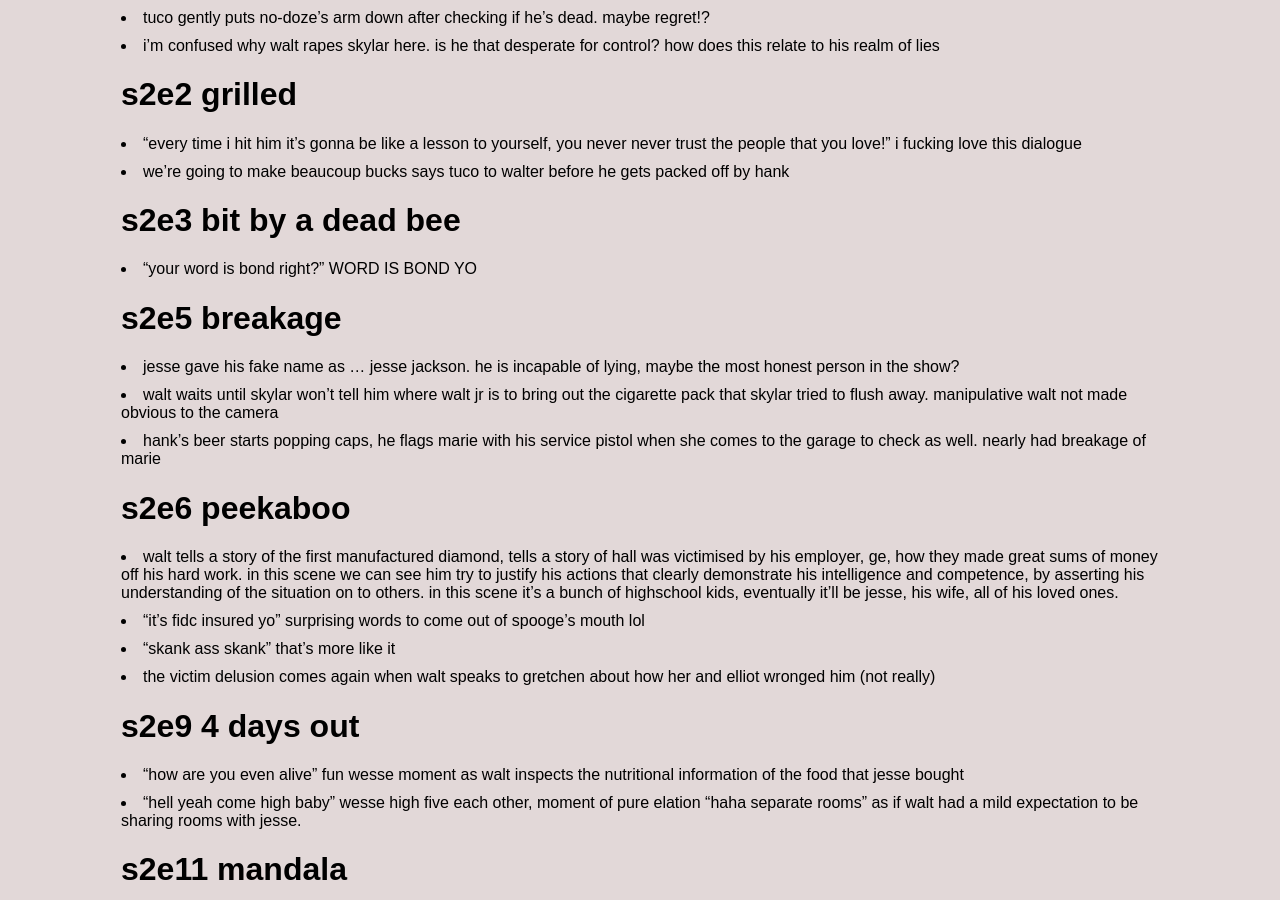
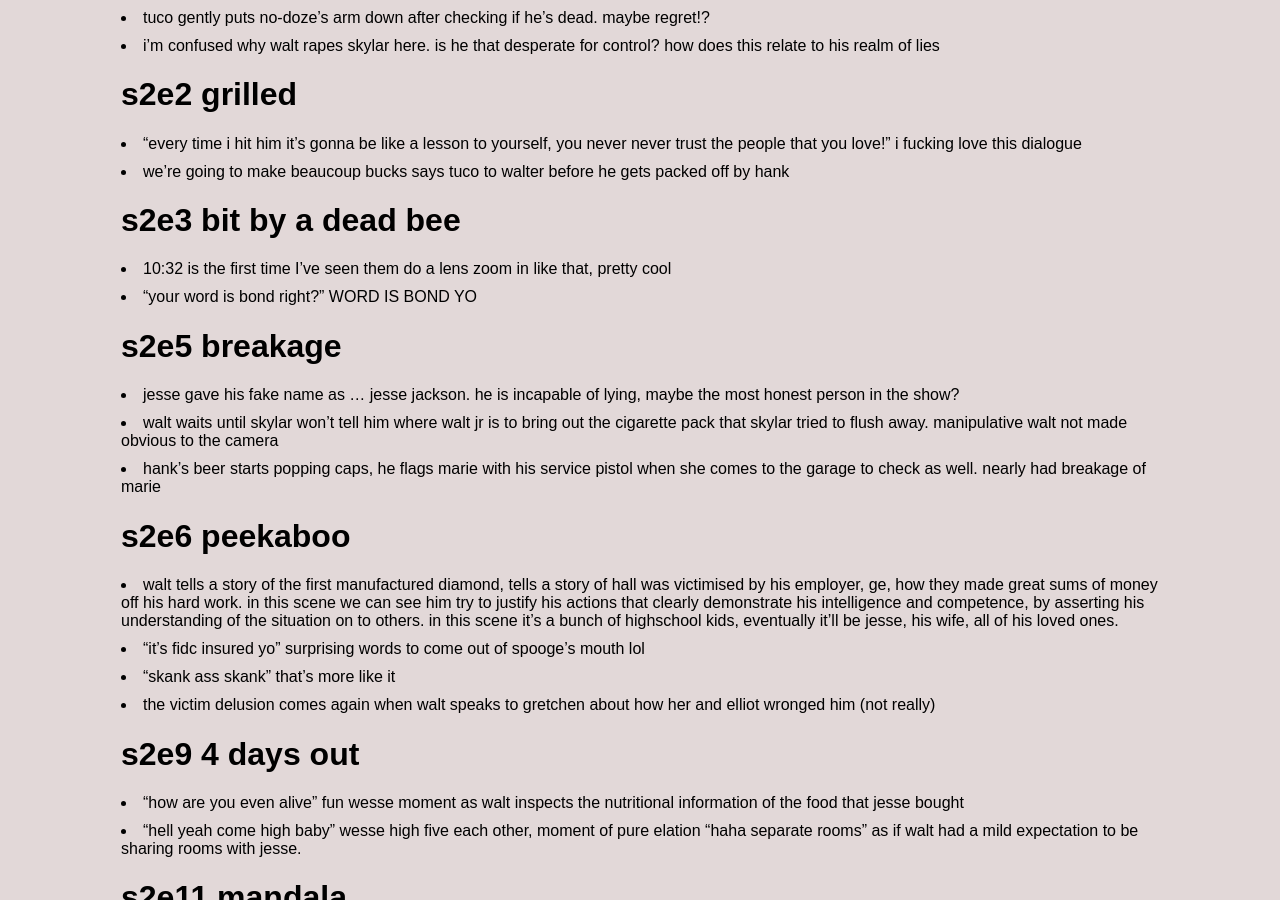
Before and after one commit to jsbaasi/jsbaasi.github.io, a Jekyll site: the page built from _posts/2026-06-08-breaking-bad-episodes.md, in a window 1280 px wide and 900 px high, scrolled down 1262 px. Built offline with Jekyll 4.4.1, drawn with Linux system fonts in a browser that asks for light colours.

Commit message:
vault backup: 2026-07-07 20:54:40

```diff
--- a/_posts/2026-06-08-breaking-bad-episodes.md
+++ b/_posts/2026-06-08-breaking-bad-episodes.md
@@ -30,6 +30,7 @@ permalink: /breaking-bad/
 - "every time i hit him it's gonna be like a lesson to yourself, you never never trust the people that you love!" i fucking love this dialogue
 - we're going to make beaucoup bucks says tuco to walter before he gets packed off by hank
 # s2e3 bit by a dead bee
+- 10:32 is the first time I've seen them do a lens zoom in like that, pretty cool
 - "your word is bond right?" WORD IS BOND YO
 # s2e5 breakage
 - jesse gave his fake name as ... jesse jackson. he is incapable of lying, maybe the most honest person in the show?
```
